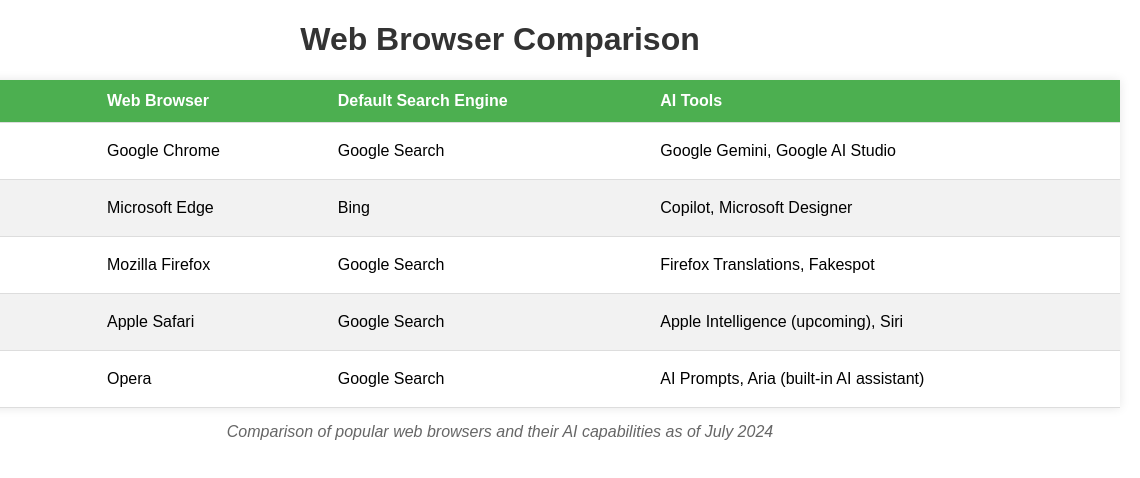
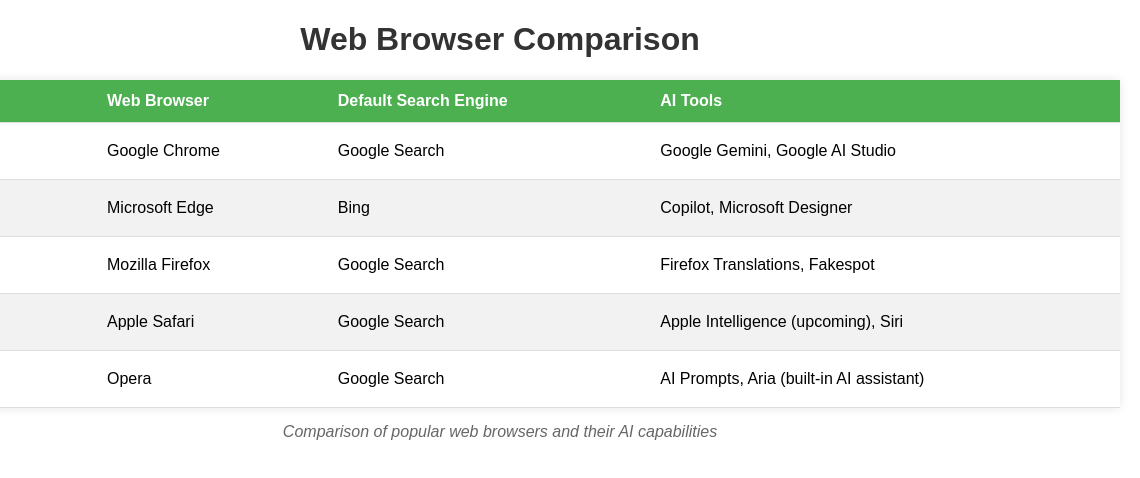
Before and after one commit to mwendwa2/Table-assignment, a plain HTML site: page index.html in a window 1280 px wide. Shown: the full height of the page, 140-1280 px from the left. Drawn offline with Linux system fonts and the light colour scheme.

Commit message:
Update index.html

```diff
--- a/index.html
+++ b/index.html
@@ -54,7 +54,7 @@
     <h1>Web Browser Comparison</h1>
 
     <table>
-        <caption>Comparison of popular web browsers and their AI capabilities as of July 2024</caption>
+        <caption>Comparison of popular web browsers and their AI capabilities </caption>
         <thead>
             <tr>
                 <th>Browser Icon</th>
@@ -94,7 +94,7 @@
                 <td>Google Search</td>
                 <td>AI Prompts, Aria (built-in AI assistant)</td>
             </tr>
-        </tbody>
+        </body>
     </table>
 </body>
 </html>
```
